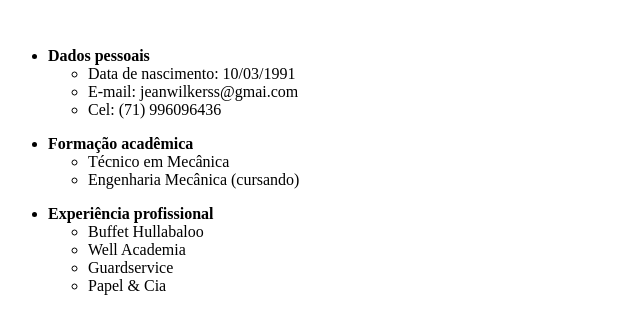
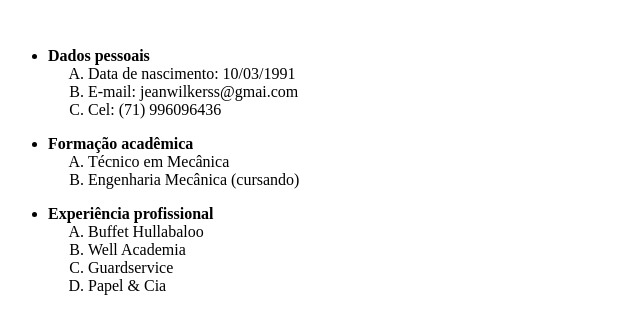
Before and after one commit to jeanwilker/frontend-m03-01-html-exercicio, a plain HTML site: page index.html in a window 1280 px wide. Shown: the part 160-494 px from the top of the page, 0-640 px from the left. Drawn offline with Linux system fonts and the light colour scheme.

Commit message:
Alterando os marcadores (bullets) udando o atributo type.

```diff
--- a/index.html
+++ b/index.html
@@ -27,11 +27,11 @@
         <ul>
           <li>
             <strong>Dados pessoais</strong>
-            <ul>
+            <ol type="A">
               <li>Data de nascimento: 10/03/1991</li>
               <li>E-mail: jeanwilkerss@gmai.com</li>
               <li>Cel: (71) 996096436 </li>
-            </ul>
+            </ol>
           </li>
         </ul>
       </section>
@@ -40,10 +40,10 @@
         <ul>
           <li>
             <strong>Formação acadêmica</strong>
-            <ul>
+            <ol type="A">
               <li>Técnico em Mecânica</li>
               <li>Engenharia Mecânica (cursando)</li>
-            </ul>
+            </ol>
           </li>
         </ul>
       </section>
@@ -52,12 +52,12 @@
         <ul>
           <li>
             <strong>Experiência profissional</strong>
-            <ul>
+            <ol type="A">
               <li>Buffet Hullabaloo</li>
               <li>Well Academia</li>
               <li>Guardservice</li>
               <li>Papel & Cia</li>
-            </ul>
+            </ol>
           </li>
         </ul>
       </section>
```
